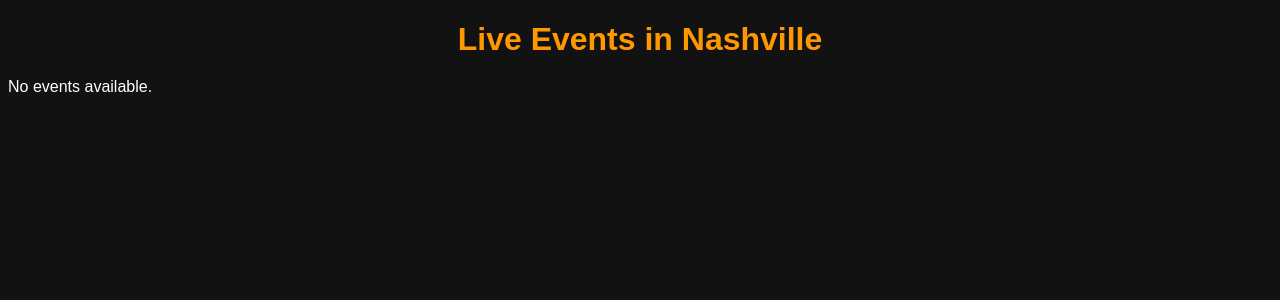
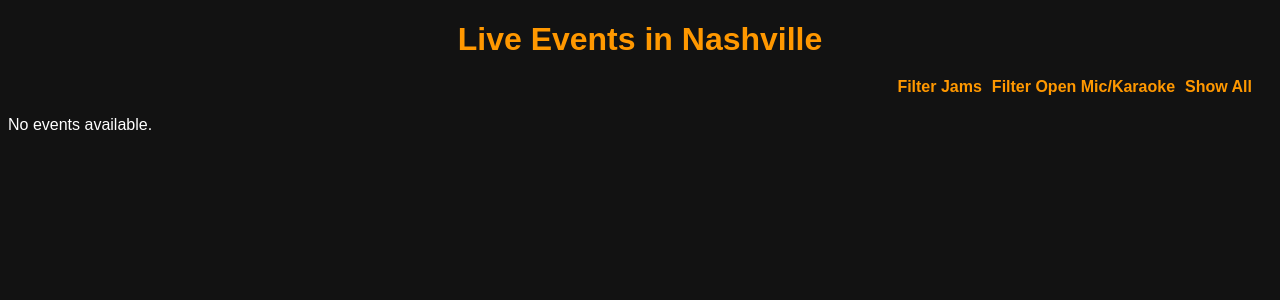
Before and after one commit to cluemom/MusicSource, a Django app: page / in a window 1280 px wide. Shown: the top 300 px of the page. Run offline with Django 5.2, Linux system fonts and the light colour scheme; data that the repository does not hold is empty.

Commit message:
added openmic filter and tags

```diff
--- a/events/templates/events/events_list.html
+++ b/events/templates/events/events_list.html
@@ -61,6 +61,23 @@
             color: #ff9800;
         }
 
+        .filter-container {
+            display: flex;
+            justify-content: flex-end; /* Align to the right */
+            align-items: center;
+            margin-bottom: 20px;
+            padding: 0 20px;
+        }
+        .filter-container a {
+            margin-left: 10px;
+            color: #ff9800;
+            text-decoration: none;
+            font-weight: bold;
+        }
+        .filter-container a:hover {
+            text-decoration: underline;
+        }
+
         /* Optional: Improve the responsive design for smaller screens */
         @media (max-width: 768px) {
             li {
@@ -75,6 +92,12 @@
 </head>
 <body>
     <h1>Live Events in Nashville</h1>
+    <div class="filter-container">
+        <a href="?tag=jam">Filter Jams</a>
+        <a href="?tag=open_mic">Filter Open Mic/Karaoke</a>
+        <a href="?">Show All</a>
+    </div>
+
     <ul>
         {% for event in events %}
             <li>
--- a/events/views.py
+++ b/events/views.py
@@ -3,7 +3,11 @@ from .models import Event
 from django.utils.timezone import now
 
 def events_list(request):
-    events = Event.objects.filter(date__gte=now()).order_by('date')
+    tag_filter = request.GET.get('tag')  # Get the tag filter from the URL query params
+    if tag_filter:
+        events = Event.objects.filter(tags=tag_filter, date__gte=now()).order_by('date')
+    else:
+        events = Event.objects.filter(date__gte=now()).order_by('date')
     return render(request, 'events/events_list.html', {'events': events})
 
 def event_detail(request, event_id):
```
Also changed, not shown: events/admin.py (+5 -4 lines), events/models.py (+8 -3 lines), events/migrations/0004_event_tags.py (added).
